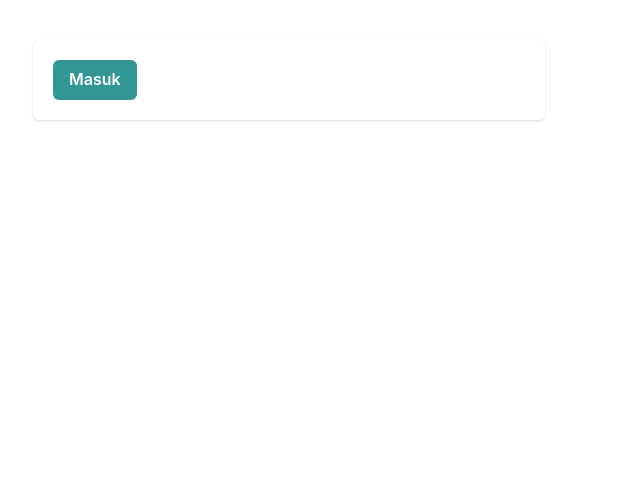
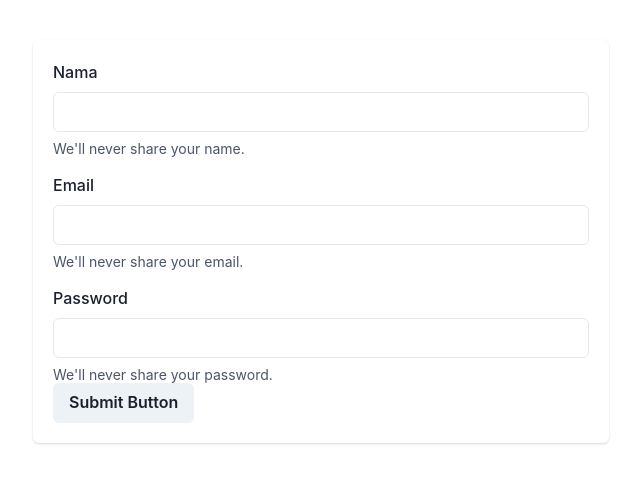
Before and after one commit to IKHSANLIN/latihan-react, a React (Create React App) app: page / in a window 1280 px wide. Shown: the top 482 px of the page, without its empty margins (7-647 px from the left). Built offline with nearby package versions, Linux system fonts and the light colour scheme.

Commit message:
react-chakraui

```diff
--- a/src/App.tsx
+++ b/src/App.tsx
@@ -1,16 +1,11 @@
-import { Card, CardBody, Button, Box } from "@chakra-ui/react";
+import { Box } from "@chakra-ui/react";
+import ContohForm2 from "./features/latihan-chakraui/ContohForm2";
 
 function App() {
   return (
     <div className="app">
       <Box maxW="lg" m={10}>
-        <Card className="card">
-          <CardBody>
-            <Button size="md" variant={"solid"} colorScheme={"teal"}>
-              Masuk
-            </Button>
-          </CardBody>
-        </Card>
+        <ContohForm2 />
       </Box>
     </div>
   );
--- /dev/null
+++ b/src/features/latihan-chakraui/ContohForm2.tsx
@@ -0,0 +1,77 @@
+import {
+  Button,
+  Card,
+  CardBody,
+  FormControl,
+  FormHelperText,
+  FormLabel,
+  Input,
+} from "@chakra-ui/react";
+import { useState } from "react";
+
+interface User {
+  name: string;
+  email: string;
+  password: string;
+}
+
+const ContohForm2 = () => {
+  const defaultState: User = {
+    name: "",
+    email: "",
+    password: "",
+  };
+  const [form, setForm] = useState<User>(defaultState);
+
+  const handleSubmit = (e: React.FormEvent) => {
+    e.preventDefault();
+    console.log(form);
+  };
+  return (
+    <>
+      <Card w={"xl"}>
+        <CardBody>
+          <form onSubmit={handleSubmit}>
+            <FormControl>
+              <FormLabel>Nama</FormLabel>
+              <Input
+                type="text"
+                onChange={(e) => {
+                  setForm((f) => {
+                    return {
+                      ...f,
+                      name: e.target.value,
+                    };
+                  });
+                }}
+              />
+              <FormHelperText>We'll never share your name.</FormHelperText>
+            </FormControl>
+            <FormControl mt={4}>
+              <FormLabel>Email</FormLabel>
+              <Input
+                type="email"
+                onChange={(e) =>
+                  setForm((f) => ({ ...f, email: e.target.value }))
+                }
+              />
+              <FormHelperText>We'll never share your email.</FormHelperText>
+            </FormControl>
+            <FormControl mt={4}>
+              <FormLabel>Password</FormLabel>
+              <Input
+                type="password"
+                onChange={(e) =>
+                  setForm((f) => ({ ...f, password: e.target.value }))
+                }
+              />
+              <FormHelperText>We'll never share your password.</FormHelperText>
+            </FormControl>
+            <Button type="submit">Submit Button</Button>
+          </form>
+        </CardBody>
+      </Card>
+    </>
+  );
+};
+export default ContohForm2;
```
